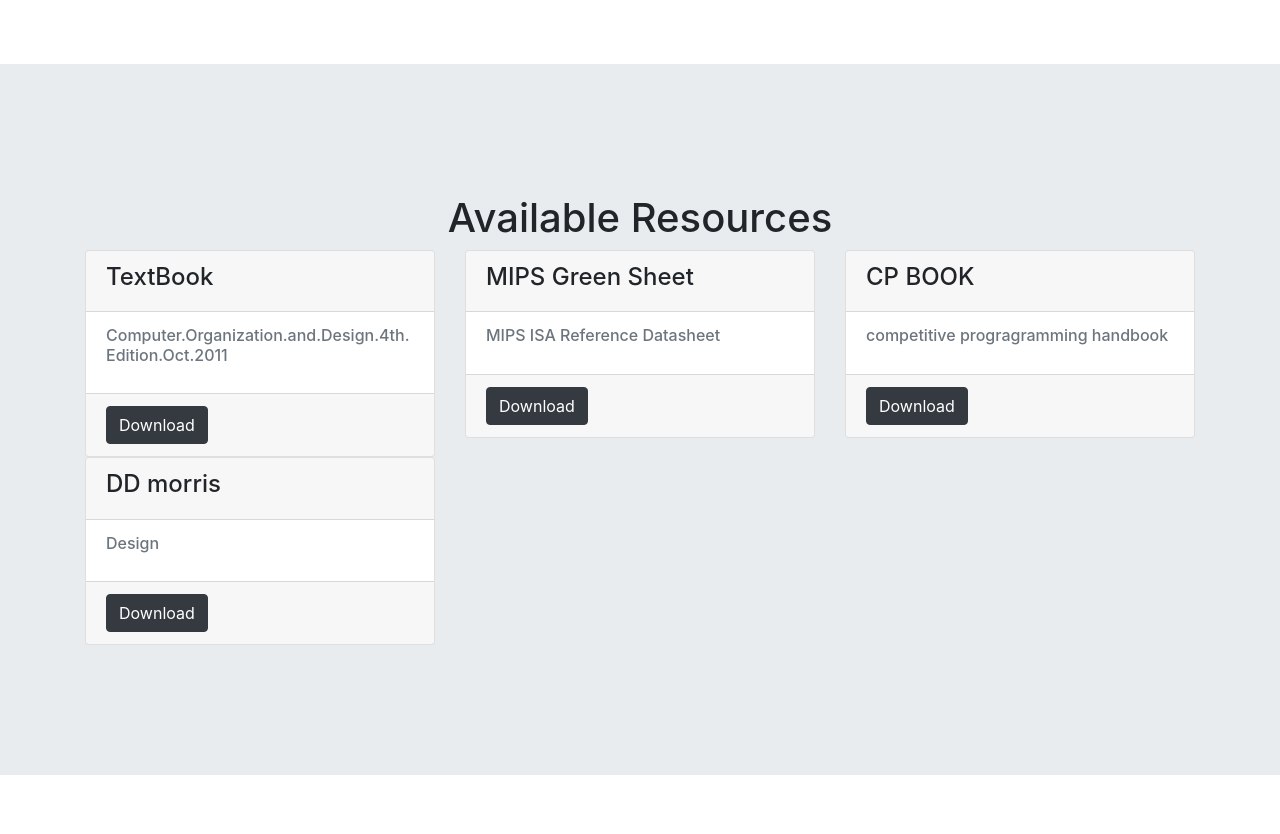
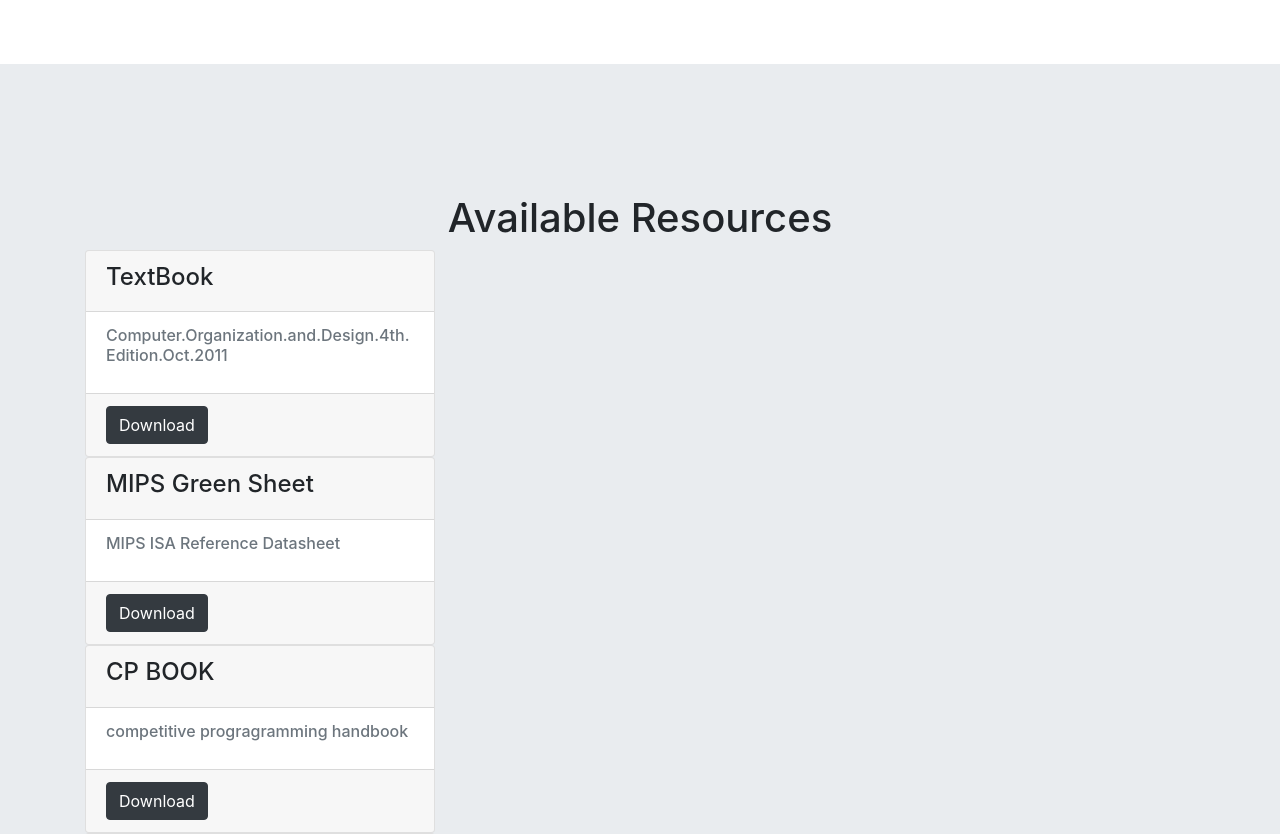
Before and after one commit to raj1701/Resource-Sharing-Portal, a Django app: a page that uses app/templates/app/course.html in a window 1280 px wide. Shown: the part 543-1377 px from the top of the page. Run offline with Django 3.2, Linux system fonts and the light colour scheme; data comes from the database, SQL or seed files in the repository; some libraries are stand-ins or nearby versions.

Commit message:
Complete project
Signed-off-by: raj1701 <rajatpartani@gmail.com>

```diff
--- a/app/templates/app/course.html
+++ b/app/templates/app/course.html
@@ -64,9 +64,10 @@
       </div>
     </div>
     <div class="row row-content">
+      <div class="col-12 col-md-4">
       {% if rs %}
       {% for resource in resources %}
-      <div class="col-12 col-md-4">
+
         <div class="card card-dept">
           <div class="card-header">
             <h4>
@@ -85,13 +86,14 @@
             </form>
             </div>
         </div>
-      </div>
+
 
 
 
 
       {% endfor %}
       {% endif %}
+      </div>
     </div>
   </div>
 </div>
```
